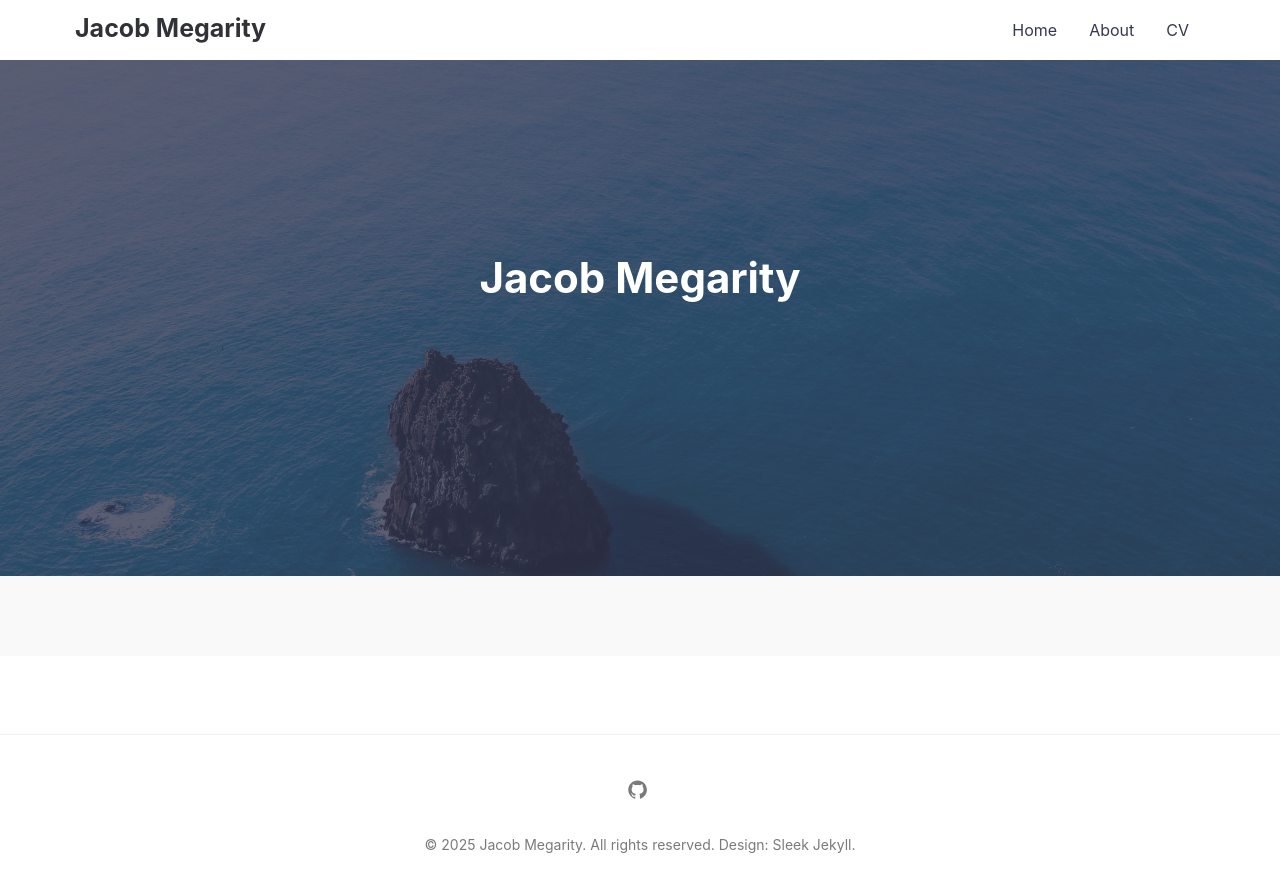
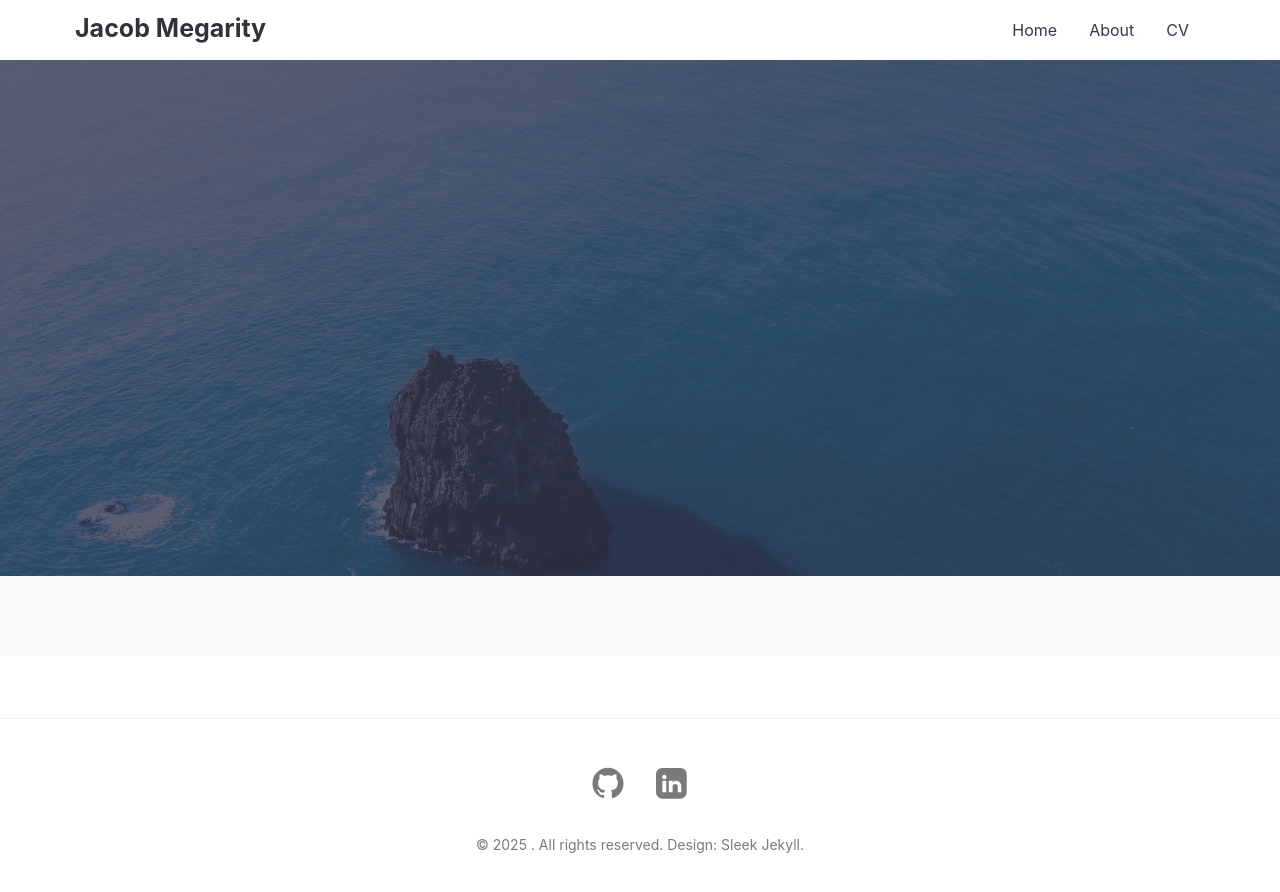
Before and after one commit to jacobmegarity/jacobmegarity.github.io, a Jekyll site: the page built from index.md, in a window 1280 px wide. Shown: the top 892 px of the page. Built offline with Jekyll 4.4.1, drawn with Linux system fonts in a browser that asks for light colours.

Commit message:
Updated footer and added LinkedIn icon

```diff
--- a/_config.yml
+++ b/_config.yml
@@ -1,5 +1,5 @@
 # SITE CONFIGURATION
-title: Jacob Megarity
+# title: Jacob Megarity
 author: Jacob Megarity
 description: > # Meta description of Homepage
   Personal website for Jacob Megarity.
@@ -30,6 +30,7 @@ email: ja.megarity@gmail.com # Replace with your email
 twitter_username: # leave blank or add your username
 github_username:  jacobmegarity
 instagram_username: # leave blank or add your username
+linkedin_username: jacob-megarity
 
 disqus:
   shortname: # Leave blank, or add your Disqus shortname if you want comments
--- a/_includes/footer.html
+++ b/_includes/footer.html
@@ -3,19 +3,15 @@
     <nav class="social">
       {% if site.github_username %}
         <a class="social__link" target="_blank" rel="noopener noreferrer" href="https://github.com/{{ site.github_username }}">
-          <svg class="social__icon" viewBox="0 0 20 20" width="20px" height="20px"><path d="M7.999,0.431c-4.285,0-7.76,3.474-7.76,7.761 c0,3.428,2.223,6.337,5.307,7.363c0.388,0.071,0.53-0.168,0.53-0.374c0-0.184-0.007-0.672-0.01-1.32 c-2.159,0.469-2.614-1.04-2.614-1.04c-0.353-0.896-0.862-1.135-0.862-1.135c-0.705-0.481,0.053-0.472,0.053-0.472 c0.779,0.055,1.189,0.8,1.189,0.8c0.692,1.186,1.816,0.843,2.258,0.645c0.071-0.502,0.271-0.843,0.493-1.037 C4.86,11.425,3.049,10.76,3.049,7.786c0-0.847,0.302-1.54,0.799-2.082C3.768,5.507,3.501,4.718,3.924,3.65 c0,0,0.652-0.209,2.134,0.796C6.677,4.273,7.34,4.187,8,4.184c0.659,0.003,1.323,0.089,1.943,0.261 c1.482-1.004,2.132-0.796,2.132-0.796c0.423,1.068,0.157,1.857,0.077,2.054c0.497,0.542,0.798,1.235,0.798,2.082 c0,2.981-1.814,3.637-3.543,3.829c0.279,0.24,0.527,0.713,0.527,1.437c0,1.037-0.01,1.874-0.01,2.129 c0,0.208,0.14,0.449,0.534,0.373c3.081-1.028,5.302-3.935,5.302-7.362C15.76,3.906,12.285,0.431,7.999,0.431z"/></svg>
+          <svg class="social__icon social__icon--github" viewBox="0 0 20 17" width="20px" height="20px"><path d="M7.999,0.431c-4.285,0-7.76,3.474-7.76,7.761 c0,3.428,2.223,6.337,5.307,7.363c0.388,0.071,0.53-0.168,0.53-0.374c0-0.184-0.007-0.672-0.01-1.32 c-2.159,0.469-2.614-1.04-2.614-1.04c-0.353-0.896-0.862-1.135-0.862-1.135c-0.705-0.481,0.053-0.472,0.053-0.472 c0.779,0.055,1.189,0.8,1.189,0.8c0.692,1.186,1.816,0.843,2.258,0.645c0.071-0.502,0.271-0.843,0.493-1.037 C4.86,11.425,3.049,10.76,3.049,7.786c0-0.847,0.302-1.54,0.799-2.082C3.768,5.507,3.501,4.718,3.924,3.65 c0,0,0.652-0.209,2.134,0.796C6.677,4.273,7.34,4.187,8,4.184c0.659,0.003,1.323,0.089,1.943,0.261 c1.482-1.004,2.132-0.796,2.132-0.796c0.423,1.068,0.157,1.857,0.077,2.054c0.497,0.542,0.798,1.235,0.798,2.082 c0,2.981-1.814,3.637-3.543,3.829c0.279,0.24,0.527,0.713,0.527,1.437c0,1.037-0.01,1.874-0.01,2.129 c0,0.208,0.14,0.449,0.534,0.373c3.081-1.028,5.302-3.935,5.302-7.362C15.76,3.906,12.285,0.431,7.999,0.431z"/></svg>
         </a>
       {% endif %}
-      {% if site.twitter_username %}
-        <a class="social__link" target="_blank" rel="noopener noreferrer" href="https://www.twitter.com/{{ site.twitter_username }}">
-          <svg class="social__icon" viewBox="0 0 20 20" width="20px" height="20px"><path d="M15.969,3.058c-0.586,0.26-1.217,0.436-1.878,0.515c0.675-0.405,1.194-1.045,1.438-1.809c-0.632,0.375-1.332,0.647-2.076,0.793c-0.596-0.636-1.446-1.033-2.387-1.033c-1.806,0-3.27,1.464-3.27,3.27 c0,0.256,0.029,0.506,0.085,0.745C5.163,5.404,2.753,4.102,1.14,2.124C0.859,2.607,0.698,3.168,0.698,3.767 c0,1.134,0.577,2.135,1.455,2.722C1.616,6.472,1.112,6.325,0.671,6.08c0,0.014,0,0.027,0,0.041c0,1.584,1.127,2.906,2.623,3.206 C3.02,9.402,2.731,9.442,2.433,9.442c-0.211,0-0.416-0.021-0.615-0.059c0.416,1.299,1.624,2.245,3.055,2.271 c-1.119,0.877-2.529,1.4-4.061,1.4c-0.264,0-0.524-0.015-0.78-0.046c1.447,0.928,3.166,1.469,5.013,1.469 c6.015,0,9.304-4.983,9.304-9.304c0-0.142-0.003-0.283-0.009-0.423C14.976,4.29,15.531,3.714,15.969,3.058z"/></svg>
+        <a class="social__link" target="_blank" rel="noopener noreferrer" href="https://www.linkedin.com/in/{{ site.linkedin_username }}">
+          <svg class="social__icon social__icon--linkedin" viewBox="0 0 25 25" width="20px" height="20px" fill="currentColor" aria-label="LinkedIn">
+            <title>LinkedIn</title>
+            <path d="M19 0h-14c-2.761 0-5 2.239-5 5v14c0 2.761 2.239 5 5 5h14c2.761 0 5-2.239 5-5v-14c0-2.761-2.239-5-5-5zm-11 19h-3v-9h3v9zm-1.5-10.3c-.966 0-1.75-.784-1.75-1.75s.784-1.75 1.75-1.75 1.75.784 1.75 1.75-.784 1.75-1.75 1.75zm13.5 10.3h-3v-4.5c0-1.107-.893-2-2-2s-2 .893-2 2v4.5h-3v-9h3v1.293c.611-.839 1.762-1.293 2.707-1.293 2.206 0 4 1.794 4 4v5z"/>
+          </svg>
         </a>
-      {% endif %}
-      {% if site.instagram_username %}
-        <a class="social__link" target="_blank" rel="noopener noreferrer" href="https://www.instagram.com/{{ site.instagram_username }}">
-          <svg class="social__icon" viewBox="0 0 20 20" width="20px" height="20px"><path d="M8 0C5.827 0 5.555.01 4.702.048 3.85.088 3.27.222 2.76.42a3.908 3.908 0 0 0-1.417.923c-.445.444-.72.89-.923 1.417-.198.51-.333 1.09-.372 1.942C.008 5.555 0 5.827 0 8s.01 2.445.048 3.298c.04.852.174 1.433.372 1.942.204.526.478.973.923 1.417.444.445.89.72 1.417.923.51.198 1.09.333 1.942.372.853.04 1.125.048 3.298.048s2.445-.01 3.298-.048c.852-.04 1.433-.174 1.942-.372a3.908 3.908 0 0 0 1.417-.923c.445-.444.72-.89.923-1.417.198-.51.333-1.09.372-1.942.04-.853.048-1.125.048-3.298s-.01-2.445-.048-3.298c-.04-.852-.174-1.433-.372-1.942a3.908 3.908 0 0 0-.923-1.417A3.886 3.886 0 0 0 13.24.42c-.51-.198-1.09-.333-1.942-.372C10.445.008 10.173 0 8 0zm0 1.44c2.136 0 2.39.01 3.233.048.78.036 1.203.166 1.485.276.374.145.64.318.92.598.28.28.453.546.598.92.11.282.24.705.276 1.485.038.844.047 1.097.047 3.233s-.01 2.39-.05 3.233c-.04.78-.17 1.203-.28 1.485-.15.374-.32.64-.6.92-.28.28-.55.453-.92.598-.28.11-.71.24-1.49.276-.85.038-1.1.047-3.24.047s-2.39-.01-3.24-.05c-.78-.04-1.21-.17-1.49-.28a2.49 2.49 0 0 1-.92-.6c-.28-.28-.46-.55-.6-.92-.11-.28-.24-.71-.28-1.49-.03-.84-.04-1.1-.04-3.23s.01-2.39.04-3.24c.04-.78.17-1.21.28-1.49.14-.38.32-.64.6-.92.28-.28.54-.46.92-.6.28-.11.7-.24 1.48-.28.85-.03 1.1-.04 3.24-.04zm0 2.452a4.108 4.108 0 1 0 0 8.215 4.108 4.108 0 0 0 0-8.215zm0 6.775a2.667 2.667 0 1 1 0-5.334 2.667 2.667 0 0 1 0 5.334zm5.23-6.937a.96.96 0 1 1-1.92 0 .96.96 0 0 1 1.92 0z"></path></svg>
-        </a>
-      {% endif %}
     </nav>
     <span>&copy; {{ site.time | date: '%Y' }} {{ site.title | escape }}. All rights reserved. Design: Sleek Jekyll. </span>
   </div>
```
Also changed, not shown: assets/css/main.css, assets/img/icons/icon-linkedin.svg (added).
